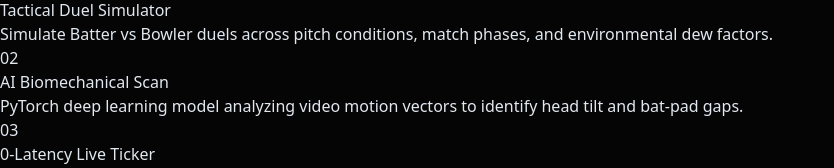
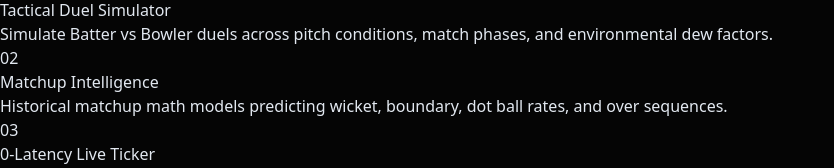
Before and after one commit to aayusht1711/Cricklytics, a Next.js app in the folder frontend/: page / in a window 1280 px wide. Shown: the part 146-314 px from the top of the page, without its empty margins (0-834 px from the left). Built offline with nearby package versions, Linux system fonts and the light colour scheme.

Commit message:
Remove Biomechanics references from frontend/app/page.js

```diff
--- a/frontend/app/page.js
+++ b/frontend/app/page.js
@@ -43,9 +43,9 @@
         </div>
         <div className="bg-white/5 border border-white/10 p-8 rounded-3xl backdrop-blur-xl">
           <span className="text-[#C9A227] text-4xl font-black block mb-4">02</span>
-          <h3 className="text-2xl font-bold text-white mb-2">AI Biomechanical Scan</h3>
+          <h3 className="text-2xl font-bold text-white mb-2">Matchup Intelligence</h3>
           <p className="text-gray-400 text-sm leading-relaxed">
-            PyTorch deep learning model analyzing video motion vectors to identify head tilt and bat-pad gaps.
+            Historical matchup math models predicting wicket, boundary, dot ball rates, and over sequences.
           </p>
         </div>
         <div className="bg-white/5 border border-white/10 p-8 rounded-3xl backdrop-blur-xl">
```
